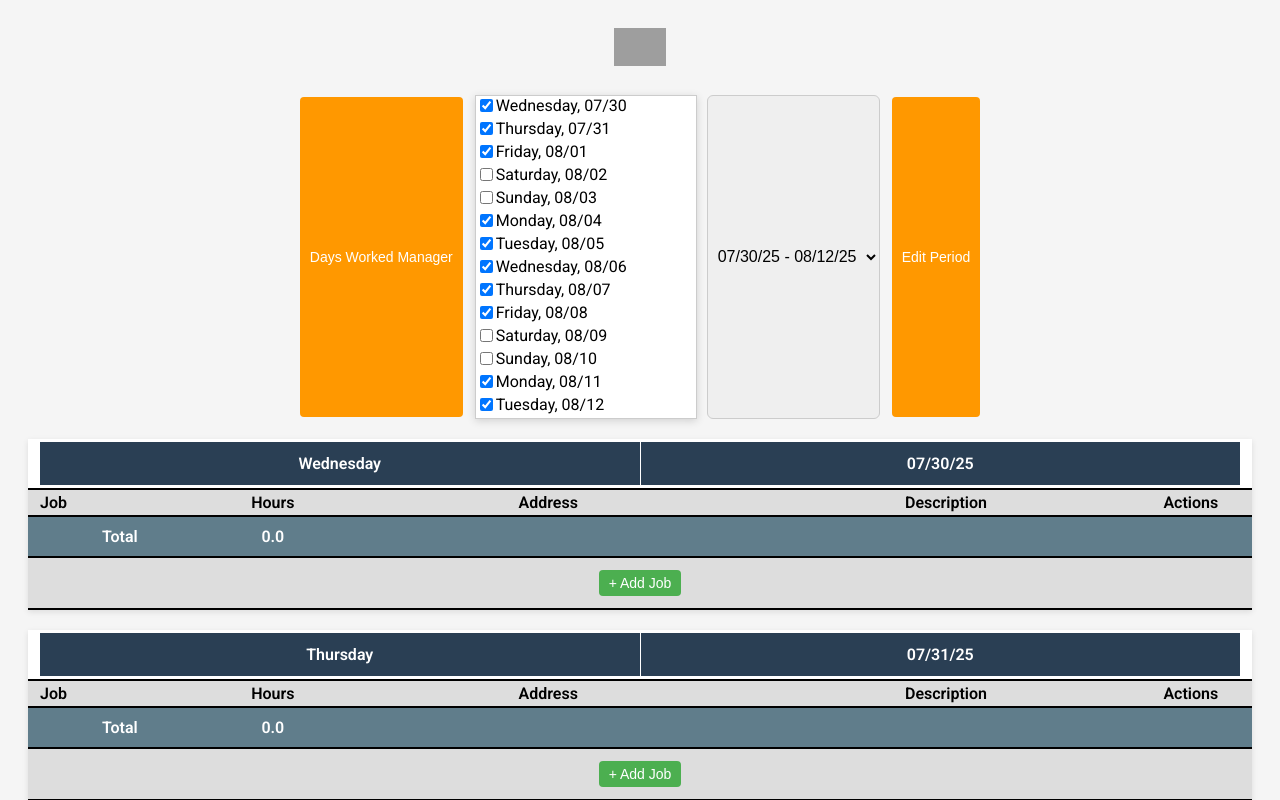
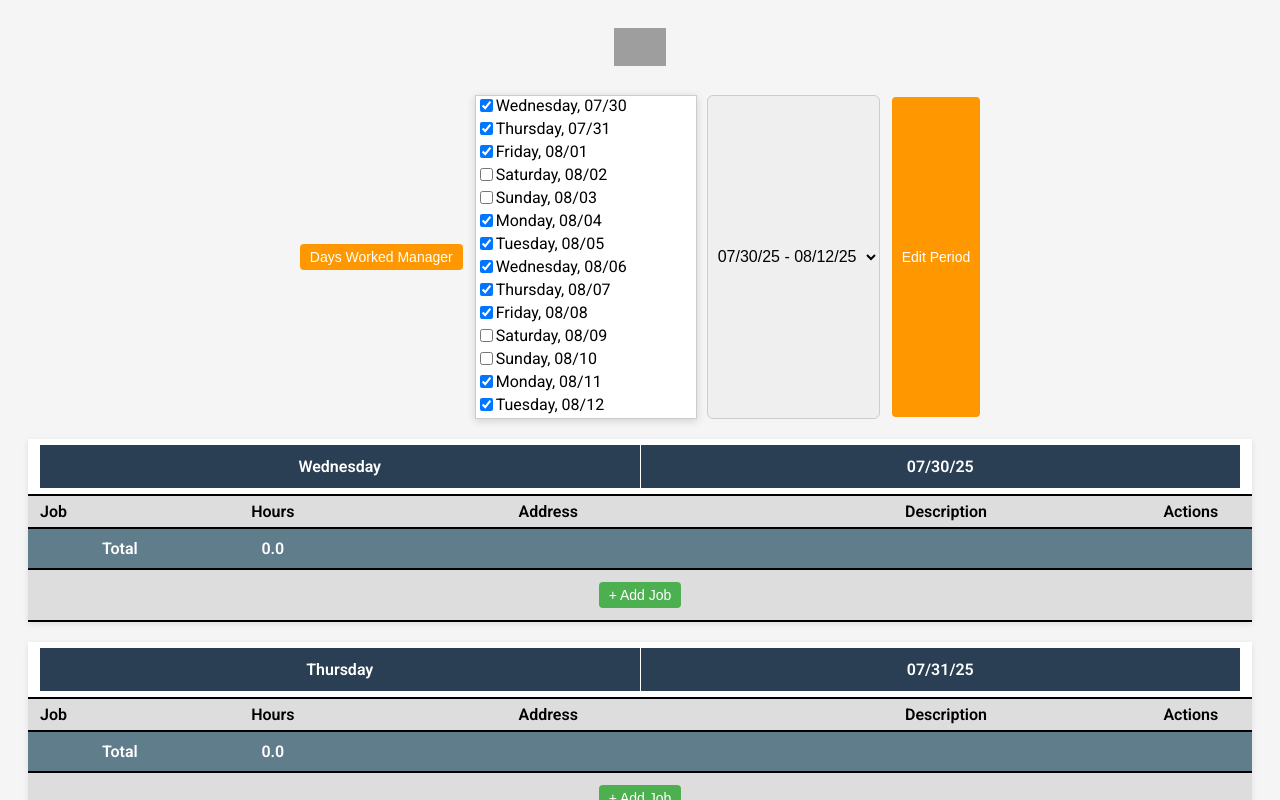
Before and after one commit to frizLabz-FFriZz/HOURSHTML, a plain HTML site: page HOURS.html in a window 1280 px wide. Both pictures are taken after a click on the button "Days Worked Manager". Shown: the top 800 px of the page. Drawn offline with nearby package versions, Linux system fonts and the light colour scheme; no server answers; grey boxes are pictures that could not be loaded.

Commit message:
Clean up table alignment styles

```diff
--- a/HOURS.html
+++ b/HOURS.html
@@ -43,9 +43,7 @@
         }
 
         .day-table th {
-            padding: 3px 6px;
-            padding-left: 12px;
-            padding-right: 12px;
+            padding: 6px 12px;
         }
 
         .day-header {
@@ -72,9 +70,8 @@
 
         .day-table input[type="text"],
         .day-table select {
-            display: inline-block;
-            text-align: center;
-            margin: 0 auto;
+            width: 100%;
+            box-sizing: border-box;
         }
 
         .address-cell {
@@ -184,13 +181,13 @@
 
         .header-left {
             display: flex;
-            align-items: left;
+            align-items: center;
             gap: 10px;
         }
 
         .days-manager-dropdown {
-            align-items: left;
             display: none;
+            flex-direction: column;
             position: relative;
             left: 0;
             top: 0;
@@ -233,10 +230,10 @@
         }
 
         .job-col-width { width: 15%; }
-        .hours-col-width { width: 10%; text-align: center; }
-        .address-col-width { width: 35%; text-align: center; }
-        .desc-col-width { width: 30%; text-align: center; }
-        .actions-col-width { width: 10%; white-space: nowrap; text-align: center; }
+        .hours-col-width { width: 10%; }
+        .address-col-width { width: 35%; }
+        .desc-col-width { width: 30%; }
+        .actions-col-width { width: 10%; white-space: nowrap; }
 
         .inline-flex-gap { display: inline-flex; gap: 4px; }
         .no-margin { margin: 0; }
```
